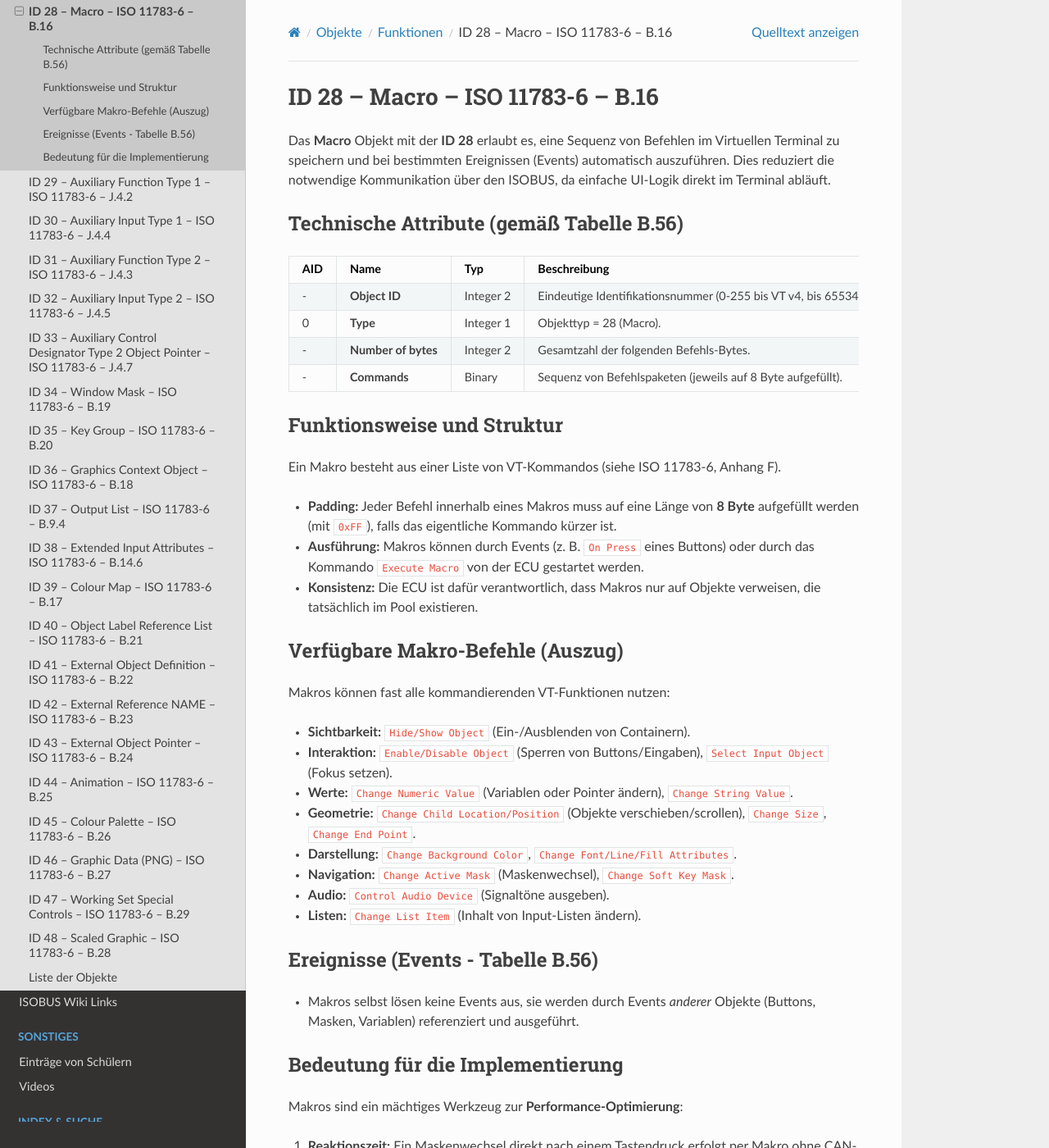
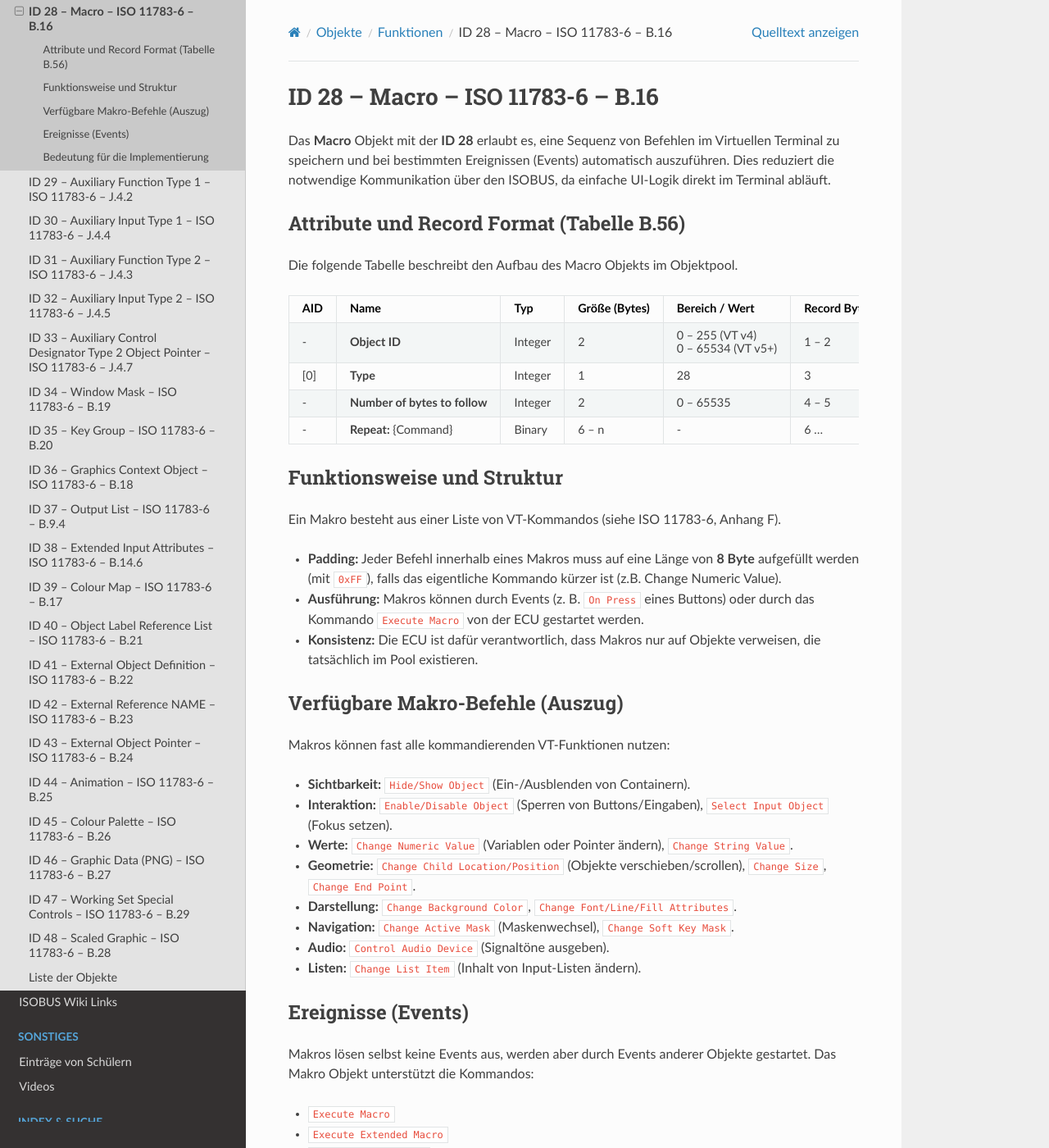
Before and after one commit to Meisterschulen-am-Ostbahnhof-Munchen/ISOBUS-VT-Objects-docs, a Sphinx documentation site: the page built from docs/isobus-objects/ID-28---Macro---ISO-11783-6---B.16.md, in a window 1280 px wide and 1400 px high. Shown: the whole window at 82% size. Built offline with Sphinx 7.4.7 and the Read the Docs theme 3.1.0, drawn with Linux system fonts in a browser that asks for light colours.

Commit message:
docs: update Macro (ID 28) with accurate attribute table and record format from ISO 11783-6 Annex B.16

```diff
--- a/docs/isobus-objects/ID-28---Macro---ISO-11783-6---B.16.md
+++ b/docs/isobus-objects/ID-28---Macro---ISO-11783-6---B.16.md
@@ -5,19 +5,21 @@
 
 Das **Macro** Objekt mit der **ID 28** erlaubt es, eine Sequenz von Befehlen im Virtuellen Terminal zu speichern und bei bestimmten Ereignissen (Events) automatisch auszuführen. Dies reduziert die notwendige Kommunikation über den ISOBUS, da einfache UI-Logik direkt im Terminal abläuft.
 
-## Technische Attribute (gemäß Tabelle B.56)
+### Attribute und Record Format (Tabelle B.56)
 
-| AID | Name | Typ | Beschreibung |
-| :--- | :--- | :--- | :--- |
-| - | **Object ID** | Integer 2 | Eindeutige Identifikationsnummer (0-255 bis VT v4, bis 65534 ab VT v5). |
-| 0 | **Type** | Integer 1 | Objekttyp = 28 (Macro). |
-| - | **Number of bytes** | Integer 2 | Gesamtzahl der folgenden Befehls-Bytes. |
-| - | **Commands** | Binary | Sequenz von Befehlspaketen (jeweils auf 8 Byte aufgefüllt). |
+Die folgende Tabelle beschreibt den Aufbau des Macro Objekts im Objektpool.
+
+| AID | Name | Typ | Größe (Bytes) | Bereich / Wert | Record Byte | Beschreibung |
+| :--- | :--- | :--- | :--- | :--- | :--- | :--- |
+| - | **Object ID** | Integer | 2 | 0 – 255 (VT v4)<br>0 – 65534 (VT v5+) | 1 – 2 | Eindeutige ID im Objektpool. |
+| [0] | **Type** | Integer | 1 | 28 | 3 | Objekttyp = Macro. |
+| - | **Number of bytes to follow** | Integer | 2 | 0 – 65535 | 4 – 5 | Anzahl der Bytes für die Befehlsliste. |
+| - | **Repeat:** {Command} | Binary | 6 – n | - | 6 ... | Liste von Befehlspaketen. Jeder Befehl muss ein Vielfaches von 8 Bytes lang sein (Padding mit FFh). |
 
 ## Funktionsweise und Struktur
 Ein Makro besteht aus einer Liste von VT-Kommandos (siehe ISO 11783-6, Anhang F).
 
-*   **Padding:** Jeder Befehl innerhalb eines Makros muss auf eine Länge von **8 Byte** aufgefüllt werden (mit `0xFF`), falls das eigentliche Kommando kürzer ist.
+*   **Padding:** Jeder Befehl innerhalb eines Makros muss auf eine Länge von **8 Byte** aufgefüllt werden (mit `0xFF`), falls das eigentliche Kommando kürzer ist (z.B. Change Numeric Value).
 *   **Ausführung:** Makros können durch Events (z. B. `On Press` eines Buttons) oder durch das Kommando `Execute Macro` von der ECU gestartet werden.
 *   **Konsistenz:** Die ECU ist dafür verantwortlich, dass Makros nur auf Objekte verweisen, die tatsächlich im Pool existieren.
 
@@ -34,8 +36,13 @@ Makros können fast alle kommandierenden VT-Funktionen nutzen:
 *   **Audio:** `Control Audio Device` (Signaltöne ausgeben).
 *   **Listen:** `Change List Item` (Inhalt von Input-Listen ändern).
 
-## Ereignisse (Events - Tabelle B.56)
-*   Makros selbst lösen keine Events aus, sie werden durch Events *anderer* Objekte (Buttons, Masken, Variablen) referenziert und ausgeführt.
+## Ereignisse (Events)
+
+Makros lösen selbst keine Events aus, werden aber durch Events anderer Objekte gestartet.
+Das Makro Objekt unterstützt die Kommandos:
+*   `Execute Macro`
+*   `Execute Extended Macro`
+*   `Get Attribute Value`
 
 ## Bedeutung für die Implementierung
 Makros sind ein mächtiges Werkzeug zur **Performance-Optimierung**:
```
